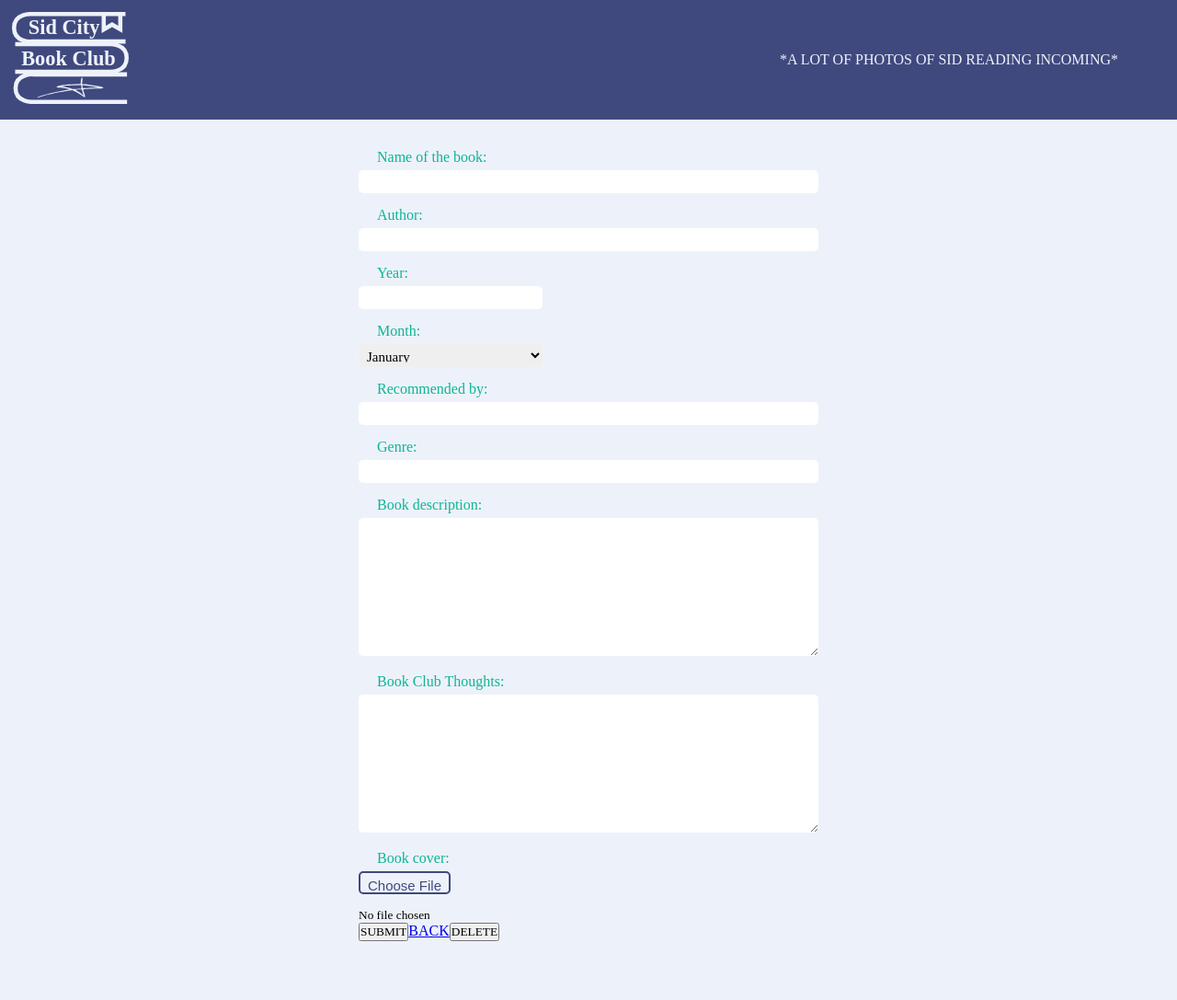
After one commit to ZuzanaOsobova/sid_city_book_club, a PHP site: page /edit.html in a window 1280 px wide. The commit adds this page. Shown: the whole page at 92% size. Run offline with PHP 8.4, Linux system fonts and the light colour scheme.

Commit message:
created edit.html and edit.css, not finished

```diff
--- /dev/null
+++ b/css/edit.css
@@ -0,0 +1,106 @@
+*{
+    font-family: Anonymous Pro, serif;
+}
+
+.edit {
+    left: 50%;
+    transform: translate(-50%);
+    position: absolute;
+    align-content: center;
+    padding-bottom: 5%;
+
+}
+
+label {
+    font-family: Bahnschrift, serif;
+    padding: 20px;
+    color: var(--green);
+
+}
+
+input[type=text] {
+
+    width: 60%;
+    min-width: 500px;
+    height: 25px;
+    margin-bottom: 15px;
+    margin-top: 5px;
+    padding: 5px;
+
+    font-size: 15px;
+    border-radius: 5px;
+    border: none;
+
+}
+
+input[type=number]{
+    min-width: 200px;
+    height: 25px;
+    margin-bottom: 15px;
+    margin-top: 5px;
+    padding: 5px;
+
+    font-size: 15px;
+    border-radius: 5px;
+    border: none;
+}
+
+
+input[type=file]::file-selector-button{
+    min-width: 100px;
+    height: 25px;
+    margin-bottom: 15px;
+    margin-top: 5px;
+    padding: 5px;
+    cursor: pointer;
+
+    font-size: 15px;
+    border-radius: 5px;
+
+    border: 2px solid var(--blue);
+    background: var(--white);
+    color: var(--blue);
+
+    display: flex;
+    justify-content: center;
+    align-items: center;
+
+}
+
+input[type=file]::file-selector-button:hover{
+    border: 2px solid var(--green);
+    color: var(--green);
+}
+
+textarea {
+    width: 60%;
+    min-width: 500px;
+    height: 150px;
+    margin-bottom: 15px;
+    margin-top: 5px;
+    padding: 5px;
+
+    font-size: 15px;
+    border-radius: 5px;
+    border: none;
+
+
+}
+
+select {
+    min-width: 200px;
+    height: 25px;
+    margin-bottom: 15px;
+    margin-top: 5px;
+    padding: 5px;
+
+    font-size: 15px;
+    border-radius: 5px;
+    border: none;
+}
+
+.buttons {
+    width: 100%;
+    display: flex;
+    align-content: center;
+}
--- /dev/null
+++ b/edit.html
@@ -0,0 +1,82 @@
+<!DOCTYPE html>
+<html lang="en">
+<head>
+    <meta charset="UTF-8">
+    <title>Edit Page</title>
+
+    <link rel="icon" type="image/x-icon" href="icons/logo_dark.svg" >
+
+    <link rel="stylesheet" href="css/base_stylesheet.css">
+    <link rel="stylesheet" href="css/colours.css">
+    <link rel="stylesheet" href="css/fonts.css">
+    <link rel="stylesheet" href="css/edit.css">
+</head>
+<body>
+
+<header>
+    <a href="index.html"><div class="logo"><img src="icons/logo_light.svg"></div></a>
+    <h1>SidCity Book Club</h1>
+    <span style="font-family: Bahnschrift,serif;">*A LOT OF PHOTOS OF SID READING INCOMING*</span>
+</header>
+
+<main>
+
+    <div class="edit">
+
+        <form>
+
+            <label for="name">Name of the book:</label><br>
+            <input type="text" id="name" name="name"><br>
+
+            <label for="author">Author:</label><br>
+            <input type="text" id="author" name="author"><br>
+
+            <label for="year">Year:</label><br>
+            <input type="number" id="year" name="year" min="2020"><br>
+
+            <label for="month">Month:</label><br>
+            <select id="month" name="month">
+                <option value="1">January</option>
+                <option value="2">February</option>
+                <option value="3">March</option>
+                <option value="4">April</option>
+                <option value="5">May</option>
+                <option value="6">June</option>
+                <option value="7">July</option>
+                <option value="8">August</option>
+                <option value="9">September</option>
+                <option value="10">October</option>
+                <option value="11">November</option>
+                <option value="12">December</option>
+            </select>
+            <br>
+
+            <label for="recommended">Recommended by:</label><br>
+            <input type="text" id="recommended" name="recommended"> <br>
+
+            <label for="genre">Genre:</label><br>
+            <input type="text" id="genre" name="genre"> <br>
+
+            <label for="description">Book description:</label><br>
+            <textarea id="description" name="description" rows="5" cols="50"></textarea> <br>
+
+            <label for="thoughts">Book Club Thoughts:</label><br>
+            <textarea id="thoughts" name="thoughts" rows="5" cols="50"></textarea> <br>
+
+            <label for="cover">Book cover:</label><br>
+            <input type="file" id="cover" name="cover"> <br>
+
+            <div class="buttons">
+                <input type="submit" value="SUBMIT" class="btn submit">
+                <a href="index.html" class="btn back">BACK</a>
+                <button onclick="" class="btn delete">DELETE</button>
+            </div>
+
+        </form>
+
+    </div>
+
+</main>
+
+</body>
+</html>
--- a/index.html
+++ b/index.html
@@ -27,6 +27,8 @@
     <div class="about">
         <p>Hello there Traveller.</p>
         <p>This is website dedicated to the SidCity Book Club, which we are having over at Discord. We have read quite a few books, so I have decided to create a website where we can store them all, see when we read what and how we liked it.</p>
+        <a href="edit.html">THE EDIT PAGE</a>
+
     </div>
 
 
```
Also changed, not shown: css/book_page.css (+1 -7 lines).
